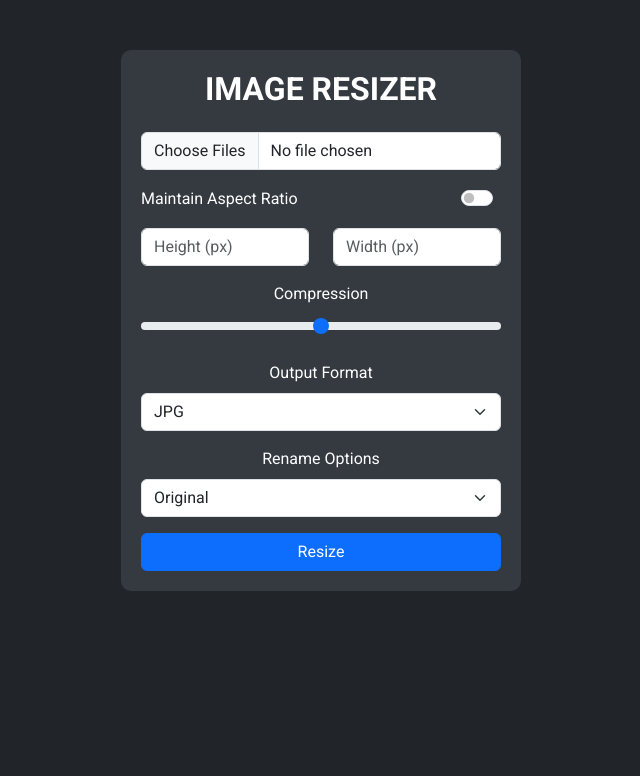
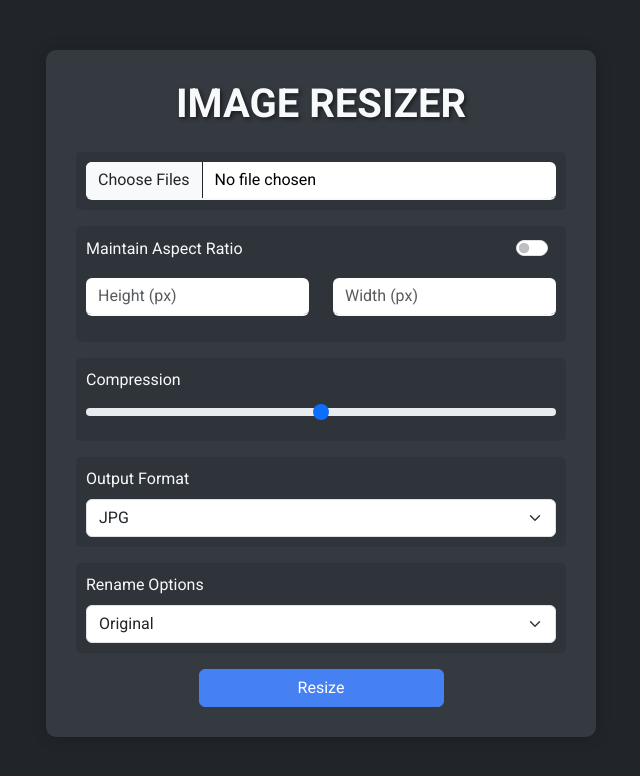
Before and after one commit to furlanov/imageresize, a Flask app: page / in a window 1280 px wide. Shown: the top 776 px of the page, without its empty margins (319-959 px from the left). Run offline with Flask 3, Linux system fonts and the light colour scheme.

Commit message:
Improvments

```diff
--- a/app.py
+++ b/app.py
@@ -81,7 +81,7 @@ def resize_images():
     return send_file(zip_file, download_name='resized_images.zip', as_attachment=True)
 
 def allowed_file(filename):
-    ALLOWED_EXTENSIONS = {'jpg', 'jpeg', 'png', 'gif', 'ico'}
+    ALLOWED_EXTENSIONS = {'jpg', 'jpeg', 'png', 'gif', 'ico', 'webp'}
     return '.' in filename and \
         filename.rsplit('.', 1)[1].lower() in ALLOWED_EXTENSIONS
 
--- a/static/styles.css
+++ b/static/styles.css
@@ -1,30 +1,57 @@
 body {
     font-family: 'Roboto', sans-serif;
     background-color: #212529;
-    color: #fff;
+    color: #f8f9fa;
 }
 
 .container {
-    max-width: 400px;
+    max-width: 550px;
     margin: 50px auto;
-    padding: 20px;
+    padding: 30px;
     background-color: #343a40;
     border-radius: 10px;
-    text-align: center;
+    box-shadow: 0px 0px 15px rgba(0, 0, 0, 0.2);
 }
 
 .title {
-    font-size: 2rem;
+    font-size: 2.5rem;
     font-weight: 700;
+    color: #f8f9fa;
+    text-shadow: 2px 2px 4px rgba(0, 0, 0, 0.5);
+}
+
+.form-element {
+    padding: 10px;
+    border-radius: 5px;
+    background-color: rgba(0, 0, 0, 0.1);
+}
+
+.form-element:hover {
+    background-color: rgba(0, 0, 0, 0.2);
+}
+
+.form-control {
+    border: none;
+    border-bottom: 2px solid #f8f9fa;
+    color: #000000;
+    transition: border-color 0.3s ease;
+}
+
+.form-control:focus {
+    border-color: #4681f4;
+    outline: none;
+    box-shadow: none;
 }
 
 .btn-primary {
-    width: 100%;
+    width: 50%;
+    background-color: #4681f4;
+    border-color: #4681f4;
 }
 
 .btn-primary:hover,
 .btn-primary:focus,
 .btn-primary:active {
-    background-color: #0069d9;
-    border-color: #0062cc;
+    background-color: #1558df;
+    border-color: #2064ee;
 }
--- a/templates/index.html
+++ b/templates/index.html
@@ -15,9 +15,10 @@
     <div class="container">
         <h1 class="title text-center mb-4">IMAGE RESIZER</h1>
         <form action="{{ url_for('resize_images') }}" method="post" enctype="multipart/form-data">
-            <div class="mb-3">
+            <div class="form-element mb-3">
                 <input type="file" id="images" name="images" class="form-control" multiple required accept="image/*">
             </div>
+            <div class="form-element mb-3">
                 <div class="aspect-ratio aspect-ratio-switch d-flex align-items-center justify-content-between mb-3">
                     <label class="form-check-label" for="aspect-ratio">Maintain Aspect Ratio</label>
                     <div class="form-check form-switch">
@@ -25,21 +26,22 @@
                             onchange="toggleAspectRatio()">
                     </div>
                 </div>
-            <div class="form-group row mb-3">
+                <div class="wh-input form-group row mb-3">
                     <div class="col">
                         <input type="number" id="height" name="height" class="form-control" placeholder="Height (px)"
                             required min="0" max="10000">
                     </div>
                     <div class="col">
-                    <input type="number" id="width" name="width" class="form-control" placeholder="Width (px)" required
-                        min="0" max="10000">
+                        <input type="number" id="width" name="width" class="form-control" placeholder="Width (px)"
+                            required min="0" max="10000">
                     </div>
                 </div>
-            <div class="mb-3">
+            </div>
+            <div class="compression form-element mb-3">
                 <label for="compression" class="form-label">Compression</label>
                 <input type="range" class="form-range" id="compression">
             </div>
-            <div class="mb-3">
+            <div class="output form-element mb-3">
                 <label for="output-format" class="form-label">Output Format</label>
                 <select id="output-format" name="output-format" class="form-select">
                     <option value="jpg">JPG</option>
@@ -48,7 +50,7 @@
                     <option value="gif">GIF</option>
                 </select>
             </div>
-            <div class="mb-3">
+            <div class="form-element mb-3">
                 <label for="rename-format" class="form-label">Rename Options</label>
                 <select id="rename-format" name="rename-format" class="form-select">
                     <option value="no_change">Original</option>
@@ -56,10 +58,13 @@
                     <option value="add_date">Original + Date</option>
                 </select>
             </div>
+            <div class="d-flex justify-content-center mt-3">
                 <button type="submit" class="btn btn-primary">Resize</button>
+            </div>
         </form>
     </div>
     <script src="{{ url_for('static', filename='scripts.js') }}"></script>
 </body>
 
+
 </html>
```
Lines whose indentation alone changed are shown as unchanged.
